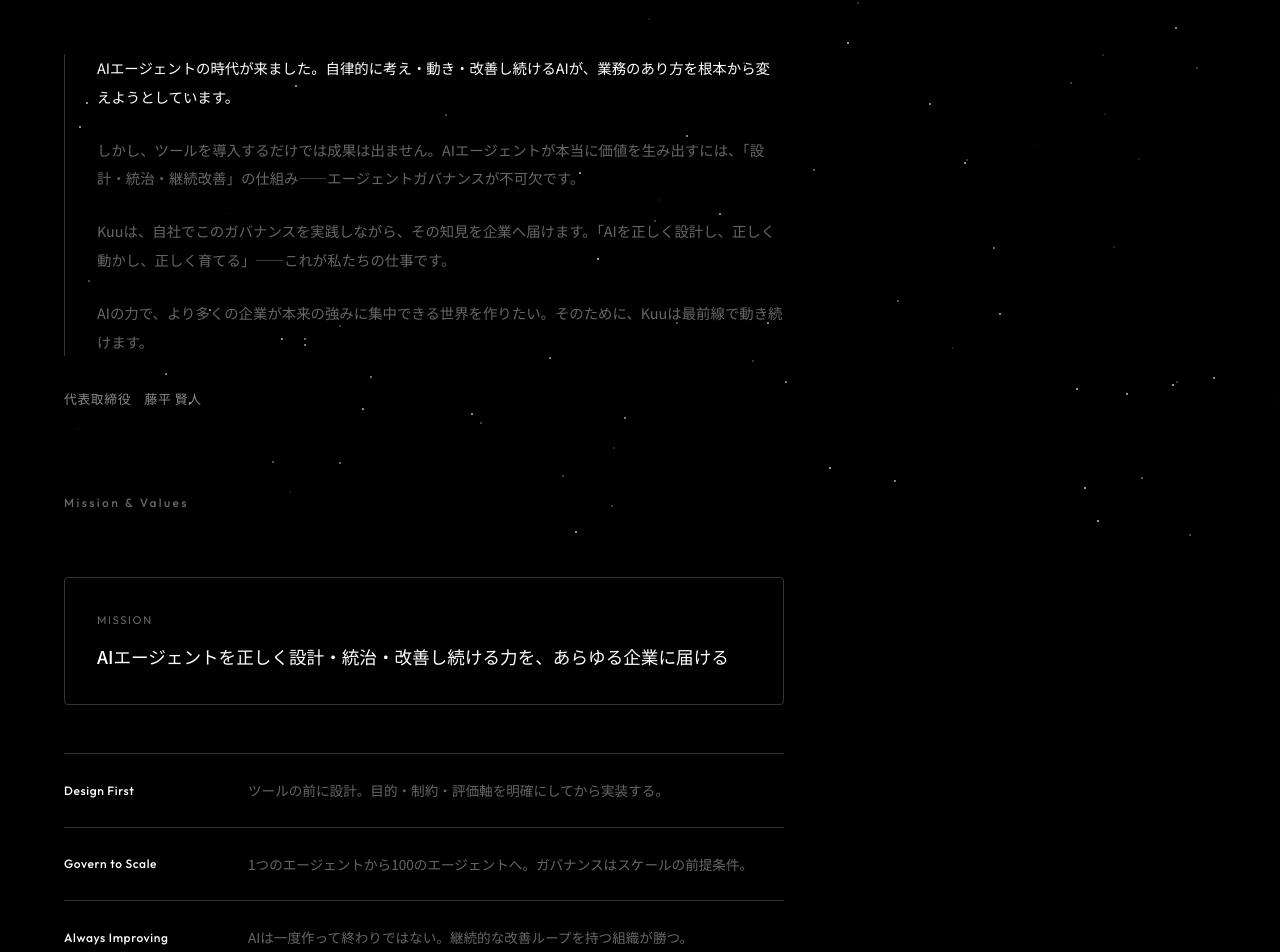
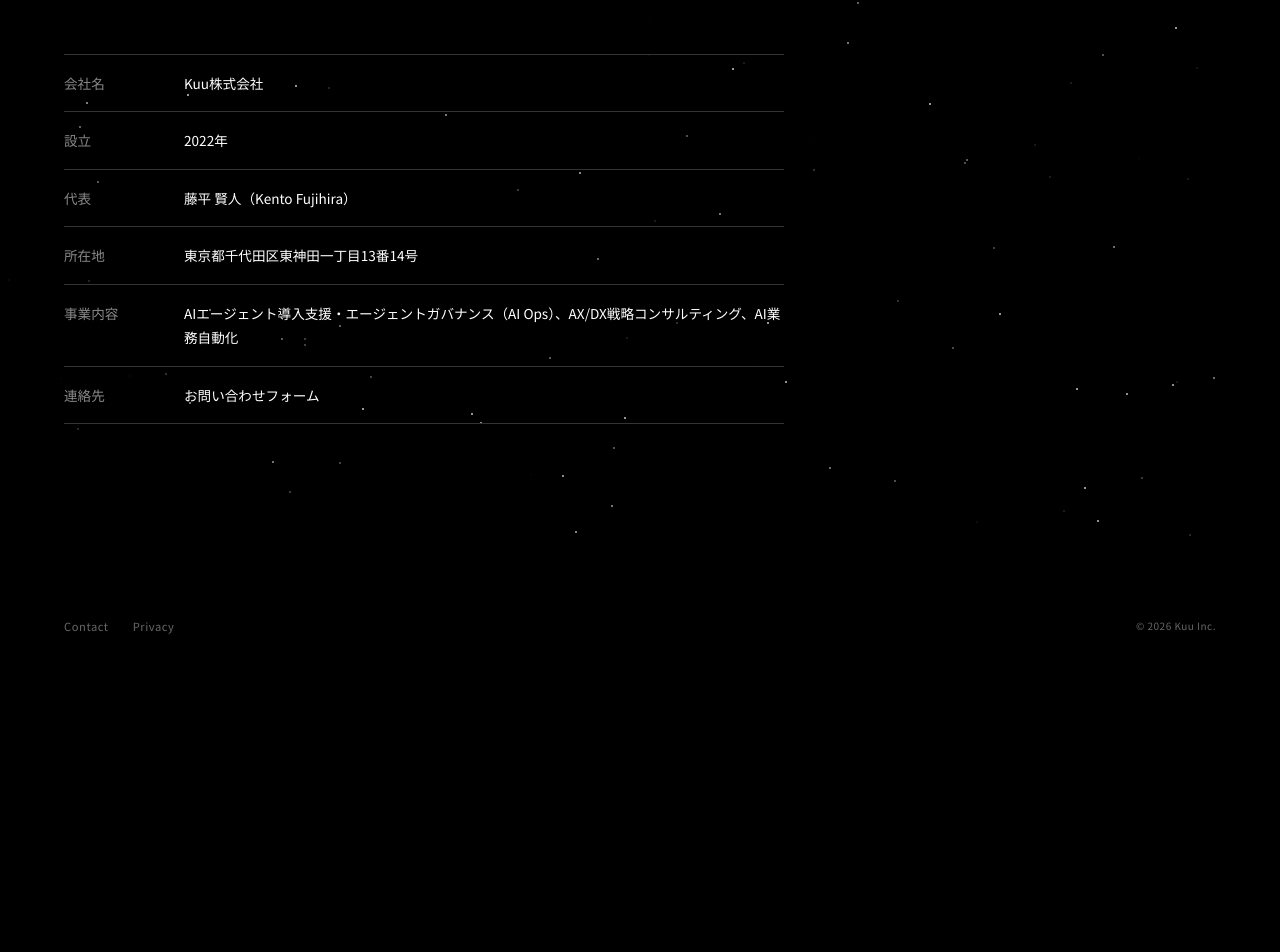
Before and after one commit to fujipi/kuu-website, a Next.js app: page /about in a window 1280 px wide. Shown: the part 258-1210 px from the top of the page. After the commit the page ends 958 px from the top, so only its background shows below. Built offline with nearby package versions, Linux system fonts and the light colour scheme.

Commit message:
About ページから Message / Mission & Values セクションを削除
Company（会社概要）セクションのみ残し、代表メッセージと MVV セクションを削除。
JSON-LD の description も更新。

https://claude.ai/code/session_013oiC489dDvt4n8QJjGhbed

```diff
--- a/src/app/about/page.tsx
+++ b/src/app/about/page.tsx
@@ -21,7 +21,7 @@ const aboutJsonLd = [
 		"@type": "AboutPage",
 		name: "会社情報 | Kuu株式会社",
 		url: `${BASE_URL}/about/`,
-		description: "Kuu株式会社の会社情報・ミッション・代表者情報。",
+		description: "Kuu株式会社の会社情報。",
 		isPartOf: {
 			"@type": "WebSite",
 			url: BASE_URL,
@@ -99,164 +99,6 @@ export default function AboutPage() {
 				<div className="page-content">
 					<h1 className="page-title fade-in">About</h1>
 
-					{/* 代表メッセージ */}
-					<section style={{ marginBottom: "5rem" }}>
-						<h2 className="section-label fade-in">Message</h2>
-						<div className="fade-in" style={{ maxWidth: "720px" }}>
-							<div
-								style={{
-									borderLeft: "1px solid var(--gray-dark)",
-									paddingLeft: "2rem",
-									marginBottom: "2rem",
-								}}
-							>
-								<p
-									style={{
-										fontSize: "0.9rem",
-										color: "var(--white)",
-										lineHeight: "2",
-										marginBottom: "1.5rem",
-									}}
-								>
-									AIエージェントの時代が来ました。自律的に考え・動き・改善し続けるAIが、業務のあり方を根本から変えようとしています。
-								</p>
-								<p
-									style={{
-										fontSize: "0.9rem",
-										color: "var(--gray-medium)",
-										lineHeight: "2",
-										marginBottom: "1.5rem",
-									}}
-								>
-									しかし、ツールを導入するだけでは成果は出ません。AIエージェントが本当に価値を生み出すには、「設計・統治・継続改善」の仕組み——エージェントガバナンスが不可欠です。
-								</p>
-								<p
-									style={{
-										fontSize: "0.9rem",
-										color: "var(--gray-medium)",
-										lineHeight: "2",
-										marginBottom: "1.5rem",
-									}}
-								>
-									Kuuは、自社でこのガバナンスを実践しながら、その知見を企業へ届けます。「AIを正しく設計し、正しく動かし、正しく育てる」——これが私たちの仕事です。
-								</p>
-								<p
-									style={{
-										fontSize: "0.9rem",
-										color: "var(--gray-medium)",
-										lineHeight: "2",
-									}}
-								>
-									AIの力で、より多くの企業が本来の強みに集中できる世界を作りたい。そのために、Kuuは最前線で動き続けます。
-								</p>
-							</div>
-							<p
-								style={{
-									fontSize: "0.8rem",
-									color: "var(--gray-light)",
-									fontFamily: "var(--font-heading)",
-									letterSpacing: "0.05em",
-								}}
-							>
-								代表取締役　藤平 賢人
-							</p>
-						</div>
-					</section>
-
-					{/* ミッション・バリュー */}
-					<section style={{ marginBottom: "5rem" }}>
-						<h2 className="section-label fade-in">Mission &amp; Values</h2>
-						<div className="fade-in" style={{ maxWidth: "720px" }}>
-							<div
-								style={{
-									marginBottom: "3rem",
-									padding: "2rem",
-									border: "1px solid var(--gray-dark)",
-									borderRadius: "4px",
-								}}
-							>
-								<p
-									style={{
-										fontSize: "0.7rem",
-										color: "var(--gray-medium)",
-										fontFamily: "var(--font-heading)",
-										letterSpacing: "0.15em",
-										marginBottom: "0.75rem",
-									}}
-								>
-									MISSION
-								</p>
-								<p
-									style={{
-										fontSize: "clamp(0.9rem, 1.5vw, 1.1rem)",
-										color: "var(--white)",
-										lineHeight: "1.7",
-										fontWeight: 500,
-									}}
-								>
-									AIエージェントを正しく設計・統治・改善し続ける力を、あらゆる企業に届ける
-								</p>
-							</div>
-
-							<div style={{ display: "flex", flexDirection: "column" }}>
-								{[
-									{
-										label: "Design First",
-										desc: "ツールの前に設計。目的・制約・評価軸を明確にしてから実装する。",
-									},
-									{
-										label: "Govern to Scale",
-										desc: "1つのエージェントから100のエージェントへ。ガバナンスはスケールの前提条件。",
-									},
-									{
-										label: "Always Improving",
-										desc: "AIは一度作って終わりではない。継続的な改善ループを持つ組織が勝つ。",
-									},
-									{
-										label: "Human in the Loop",
-										desc: "自動化と人間の判断の境界を意識的に設計する。AIに任せることと、人間が担うことを明確にする。",
-									},
-								].map((item, i) => (
-									<div
-										key={item.label}
-										style={{
-											display: "grid",
-											gridTemplateColumns: "160px 1fr",
-											gap: "1.5rem",
-											padding: "1.5rem 0",
-											borderTop: "1px solid var(--gray-dark)",
-											...(i === 3
-												? { borderBottom: "1px solid var(--gray-dark)" }
-												: {}),
-										}}
-									>
-										<p
-											style={{
-												fontSize: "0.75rem",
-												color: "var(--white)",
-												fontFamily: "var(--font-heading)",
-												fontWeight: 500,
-												letterSpacing: "0.05em",
-												paddingTop: "0.1rem",
-											}}
-										>
-											{item.label}
-										</p>
-										<p
-											style={{
-												fontSize: "0.85rem",
-												color: "var(--gray-medium)",
-												lineHeight: "1.8",
-											}}
-										>
-											{item.desc}
-										</p>
-									</div>
-								))}
-							</div>
-						</div>
-					</section>
-
 					{/* 会社概要 */}
 					<section style={{ marginBottom: "4rem" }}>
 						<h2 className="section-label fade-in">Company</h2>
```
